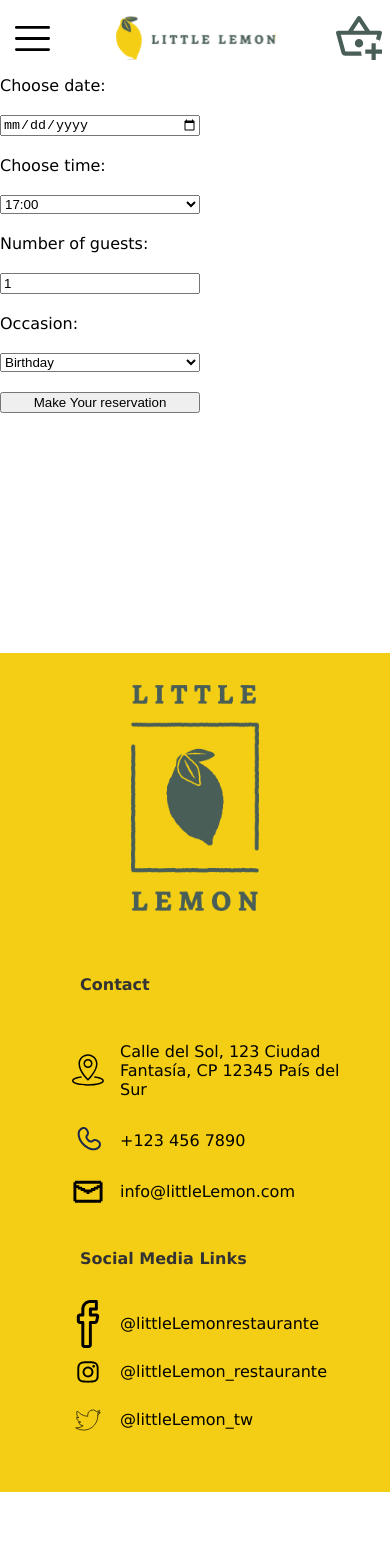
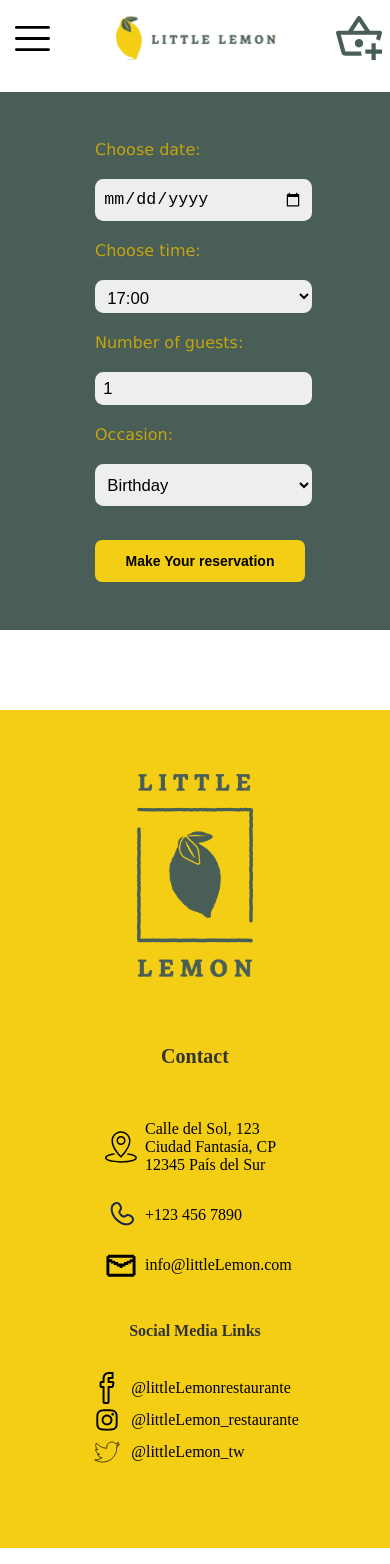
Before and after one commit to afonsecav88/capstone-little-lemon, a React (Vite) app: page /booking in a window 390 px wide. Before the commit the page ends 1508 px from the top, so only its background shows below. Built offline with nearby package versions, Linux system fonts and the light colour scheme.

Commit message:
fixed responsive in footer section

```diff
--- a/src/components/BookingPage.tsx
+++ b/src/components/BookingPage.tsx
@@ -7,7 +7,7 @@ import { BookingSlot } from './BookingSlot';
 export const BookingPage = () => {
   useBookingSlot();
   return (
-    <section className="section-reservation-container ">
+    <section className="section-reservation-container">
       <BookingForm />
       {!useBookingSlot() && <BookingSlot />}
     </section>
--- a/src/components/BookingSlot.tsx
+++ b/src/components/BookingSlot.tsx
@@ -7,11 +7,11 @@ export const BookingSlot = () => {
     <section className="section-booking-slot">
       <h3>Your reservation Data</h3>
       <div className="section-booking-slot-fields">
-        <p className="section-booking-slot-header">Date:</p>{' '}
+        <p className="section-booking-slot-header">Date:</p>
         <p> {state.date}</p>
       </div>
       <div className="section-booking-slot-fields">
-        <p className="section-booking-slot-header">Time: </p>{' '}
+        <p className="section-booking-slot-header">Time: </p>
         <p>{state.time}</p>
       </div>
       <div className="section-booking-slot-fields">
--- a/src/components/Footer.tsx
+++ b/src/components/Footer.tsx
@@ -1,5 +1,3 @@
-import { Nav } from './Nav';
-
 export const Footer = () => {
   return (
     <footer className="footer-section-container">
@@ -18,7 +16,9 @@ export const Footer = () => {
         <ul className="footer-contact-list">
           <li>
             <img src="/address.svg" alt="Address" />{' '}
-            <p>Calle del Sol, 123 Ciudad Fantasía, CP 12345 País del Sur</p>
+            <p className="footer-contact-list-address">
+              Calle del Sol, 123 Ciudad Fantasía, CP 12345 País del Sur
+            </p>
           </li>
           <li>
             {' '}
--- a/src/index.css
+++ b/src/index.css
@@ -286,6 +286,7 @@ body {
     align-items: center;
     /* background-color: #EDEFEE; */
     padding: 2em 1em;
+    width: 95%;
   }
 
   .specials-section-header {
@@ -357,6 +358,7 @@ body {
   }
 
   .card-item-description {
+    width: 100%;
     max-width: 15rem;
     font-size: 13pt;
     color: #333333;
@@ -386,8 +388,8 @@ body {
 
   .card-image {
     display: flex;
-    width: 13rem;
-    max-width: 100%;
+    width: 95%;
+    max-width: 13rem;
     max-height: 8rem;
     border-radius: 2rem;
     padding: 1em;
@@ -467,6 +469,9 @@ body {
 
   .card-review-description {
     width: 90%;
+    max-width: 18rem;
+    margin: 0;
+    padding: 1em;
   }
 
   /* End section-testimonials*/
@@ -499,7 +504,7 @@ body {
 
   .section-about-description>p {
     font-family: 'Karla';
-    width: 95%;
+    width: 80%;
     max-width: 20rem;
     font-size: 14pt;
     margin-right: 1rem;
@@ -534,11 +539,12 @@ body {
     display: flex;
     flex-direction: column;
     align-items: center;
-    margin-top: 15em;
-    padding: 2em;
-    /* width: 100%; */
-    /* background-color: #EDEFEE; */
+    margin-top: 5rem;
+    padding-top: 4em;
+    padding-bottom: 4em;
     background-color: var(--primary-yellow);
+    font-family: 'Karla';
+    width: 100%;
   }
 
   .footer-section-logo {
@@ -548,7 +554,8 @@ body {
   }
 
   .footer-section-logo-img {
-    width: 8rem;
+    width: 90%;
+    max-width: 8rem;
     padding-bottom: 3em;
   }
 
@@ -556,12 +563,11 @@ body {
   .footer-contact {
     display: flex;
     flex-direction: column;
-    align-self: flex-start;
+    align-items: center;
   }
 
   .footer-contact>p {
-    margin-left: 3em;
-    font-size: medium;
+    font-size: 15pt;
     font-weight: bold;
     color: #333333;
   }
@@ -569,6 +575,8 @@ body {
   .footer-contact-list {
     display: flex;
     flex-direction: column;
+    padding: 0;
+    width: 90%;
   }
 
   .footer-contact-list>li {
@@ -579,55 +587,60 @@ body {
   }
 
   .footer-contact>ul>li>img {
-    width: 2em;
-    height: 3em;
-    padding-right: 1em;
+    width: 90%;
+    max-width: 2rem;
+    height: 2rem;
+    padding-right: 0.5em;
+  }
+
+  .footer-contact-list-address {
+    width: 10rem;
   }
 
   /*social media section*/
   .footer-social-media {
     display: flex;
     flex-direction: column;
-    align-self: flex-start;
+    align-items: center;
   }
 
   .footer-social-media-list {
     display: flex;
     flex-direction: column;
+    padding: 0;
   }
 
   .footer-social-media>p {
-    margin-left: 3em;
     font-size: medium;
     font-weight: bold;
     color: #333333;
   }
 
   .footer-social-media>ul>li {
-    display: inline-flex;
+    display: flex;
     align-items: center;
     text-decoration: none;
     list-style: none;
   }
 
   .footer-social-media-list>li>img {
-    width: 2em;
-    height: 3em;
-    padding-right: 1em;
-  }
+    width: 2rem;
+    height: 2rem;
+    padding-right: 0.5em;
   }
 
-
+  /*End footer section*/
 
 
   /*Begin reservation-form */
-/* .section-reservation-container {
+  .section-reservation-container {
     display: flex;
+    flex-direction: column;
     justify-content: center;
+    align-items: center;
     margin-top: 1em;
-  gap: 4em;
     background-color: #495E57;
-  padding: 2em;
+    padding: 3em;
   }
 
   .section-reservation-label {
@@ -639,11 +652,11 @@ body {
     justify-content: center;
     background-color: #C3A510;
     padding: 1em;
-} */
+  }
 
-/*.reservation-form-button {
-   background-color: #C3A510; */
-/* width: 15em;
+  .reservation-form-button {
+    /*  background-color: #C3A510; */
+    width: 15em;
     height: 3em;
     border-radius: 0.5em;
     padding: 0.5em;
@@ -696,32 +709,30 @@ body {
     font-size: 12.5pt;
     border: 0em;
     font-weight: lighter;
-} */
+  }
 
+  */
   /*End reservation-form */
 
 
   /*Begin Booking slot section */
-/* .section-booking-slot {
+  .section-booking-slot {
     display: flex;
     flex-direction: column;
     color: #EDEFEE;
   }
 
-.section-booking-slot-fields {
-  display: inline-flex;
-}
-
   .section-booking-slot>h3 {
+    padding-top: 2em;
     text-decoration: underline;
     font-weight: lighter;
-  color: #333333;
+    color: #f8f5f5;
   }
 
   .section-booking-slot-header {
     color: #C3A510;
     font-weight: bold;
-  padding-right: 1em;
-} */
+  }
 
   /*End Booking slot section */
+}
--- a/src/mocks/testimonialsData.ts
+++ b/src/mocks/testimonialsData.ts
@@ -8,7 +8,7 @@ export const testimonialsData = [
     id: '11aasadd',
     cover: person1,
     name: 'Ana',
-    reviewText: `The famousus greek salad of crispy lettuce,peppers,olves and our
+    reviewText: `The famousus greek salad of crispy lettuce,
     Chicago style feta cheese,garnishe with crunchy garlic and rosemary
     crountons.`,
     reviewIcon: '4.9 ⭐⭐⭐⭐⭐',
```
Lines whose indentation alone changed are shown as unchanged.
